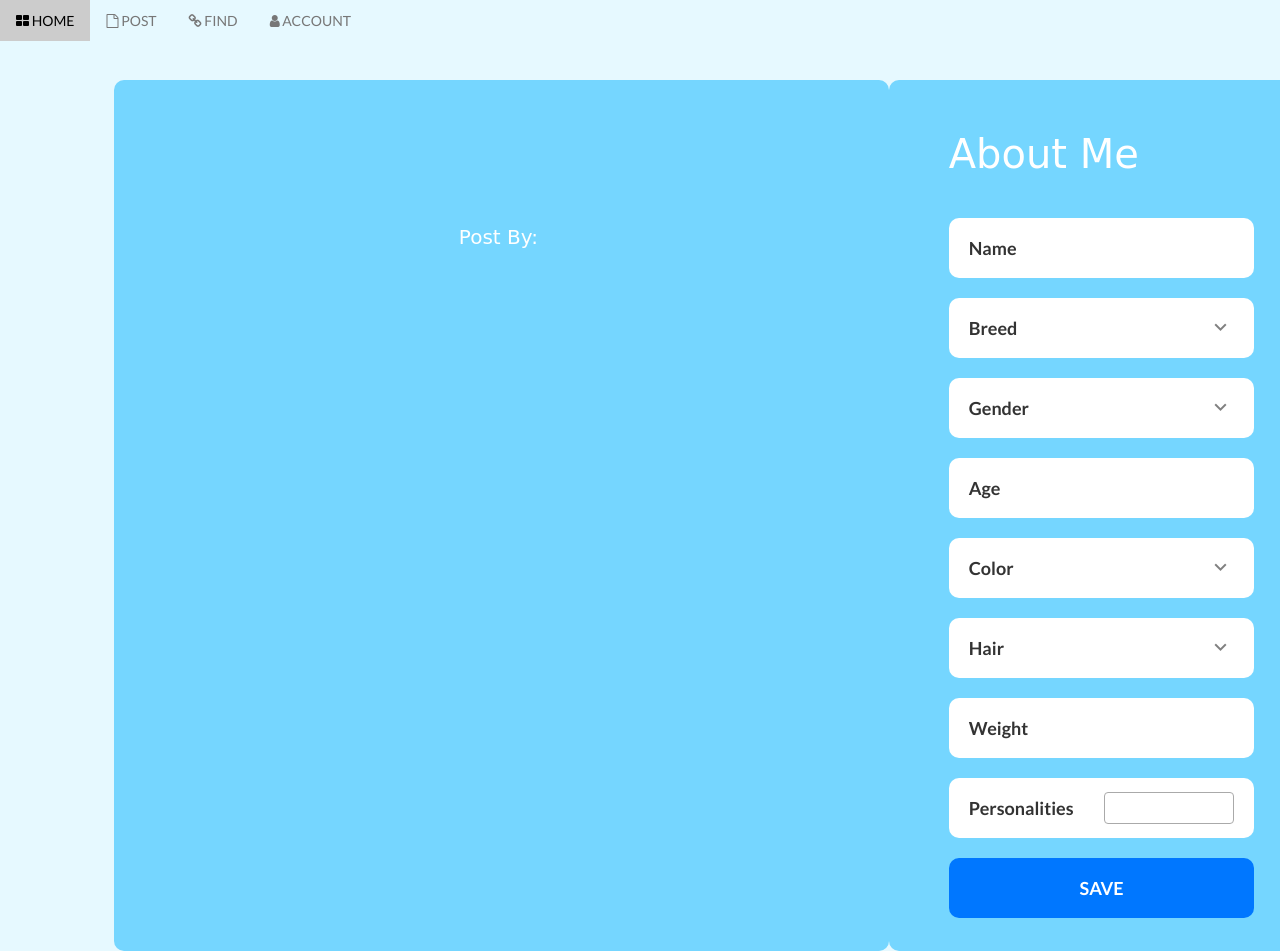
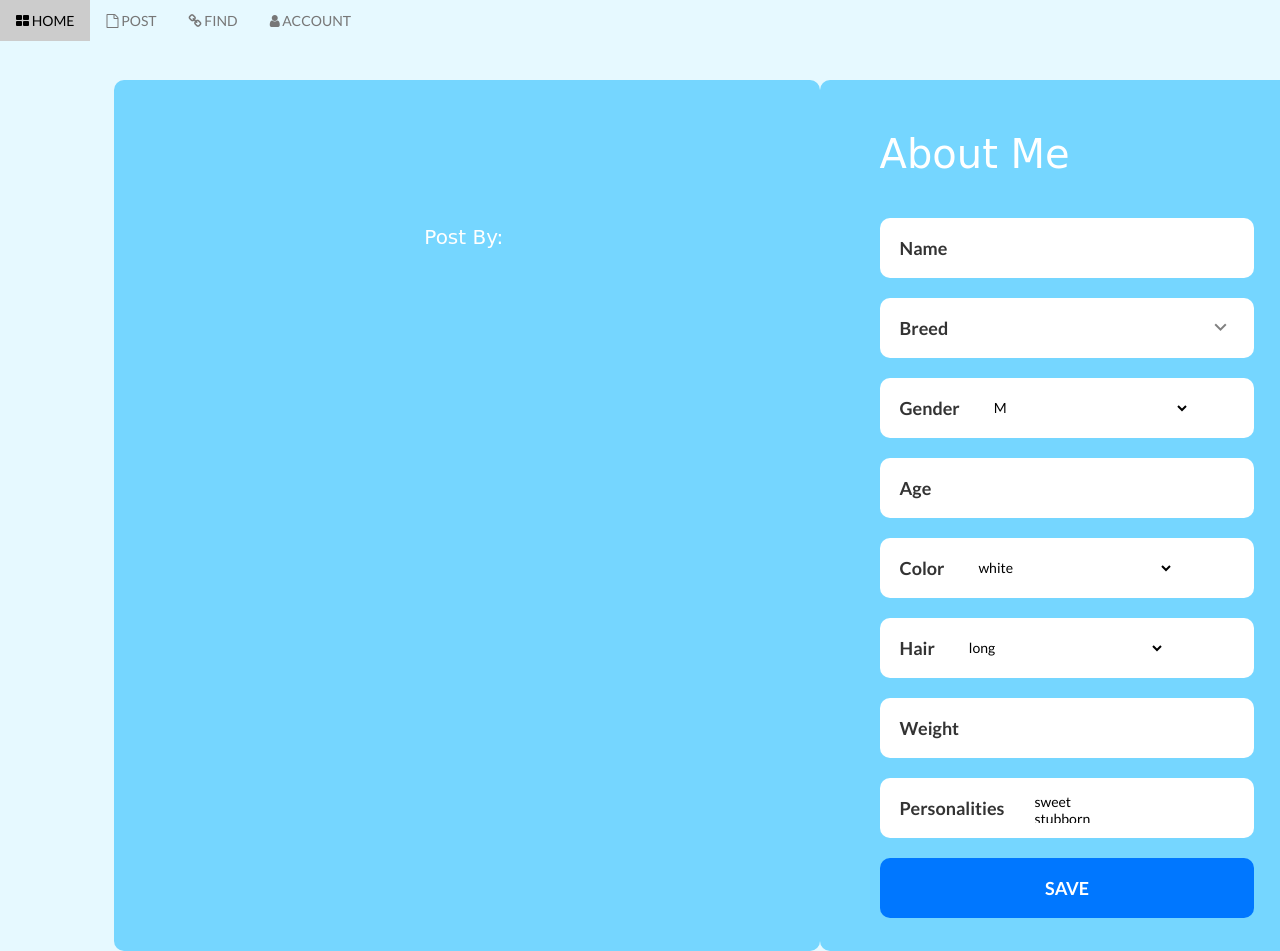
Before and after one commit to dargooo/Pet-Adoption, a Flask app: page /edit-dog/1/login/1 in a window 1280 px wide. Run offline with Flask 2, Linux system fonts and the light colour scheme; parts of the project's set-up code (start-up, migrations or seed data) failed here and were passed over; some libraries are stand-ins or nearby versions.

Commit message:
edit-dog

```diff
--- a/templates/edit-dog.html
+++ b/templates/edit-dog.html
@@ -37,6 +37,13 @@
         font-family: "Comic Sans MS", "Comic Sans", cursive;
         font-size: 20px;
         color: white;
+    }
+	.selections {
+	    border: none;
+	    width: 200px;
+	    height: 30px;
+	    background: white;
+	    margin: 0 0;
 	}
 </style>
 <body style="background-color:rgb(230,249,255);">
@@ -83,7 +90,7 @@
                         <div class="input-group-select">
                             <label class="label">breed</label>
                             <div class="input-group-icon rs-select2 js-select-simple select--no-search">
-                                <select name="breed" id="breed">
+                                <select name="breed" id="breed" class="selections">
                                     <option></option>
                                 </select>
                                 <div class="select-dropdown"></div>
@@ -91,15 +98,10 @@
                         </div>
                         <div class="input-group-select">
                             <label class="label">gender</label>
-                            <div class="input-group-icon rs-select2 js-select-simple select--no-search">
-                                <div class="select-dropdown">
-                                    <select name="gender" id="gender">
-                                        <option></option>
+                            <select name="gender" id="gender" class="selections">
                                 <option id="M">M</option>
                                 <option id="F">F</option>
                             </select>
-                                </div>
-                            </div>
                         </div>
 
                         <div class="input-group">
@@ -109,9 +111,7 @@
 
                         <div class="input-group-select">
                             <label class="label">Color</label>
-                            <div class="input-group-icon rs-select2 js-select-simple select--no-search">
-                                <select name="color" id="color">
-                                    <option></option>
+                            <select name="color" id="color" class="selections">
                                 <option>white</option>
                                 <option>brown</option>
                                 <option>black</option>
@@ -119,21 +119,15 @@
                                 <option>gray</option>
                                 <option>mix</option>
                             </select>
-                                <div class="select-dropdown"></div>
-                            </div>
                         </div>
                         <div class="input-group-select">
                             <label class="label">Hair</label>
-                            <div class="input-group-icon rs-select2 js-select-simple select--no-search">
-                                <select name="hair" id="hair">
-                                    <option></option>
+                            <select name="hair" id="hair" class="selections">
                                 <option>long</option>
                                 <option>medium</option>
                                 <option>short</option>
                                 <option>none</option>
                             </select>
-                                <div class="select-dropdown"></div>
-                            </div>
                         </div>
 
 						<div class="input-group">
@@ -143,9 +137,7 @@
 
                         <div class="input-group-select">
                             <label class="label">Personalities</label>
-                            <div class="input-group-icon rs-select2 js-select-simple select--no-search">
-                                <select name="personality" id="personality" multiple>
-                                    <option></option>
+                            <select name="personality" id="personality" multiple class="selections">
                                 <option>sweet</option>
                                 <option>stubborn</option>
                                 <option>proud</option>
@@ -163,8 +155,6 @@
                                 <option>wild</option>
                                 <option>needy</option>
                             </select>
-                                <div class="select-dropdown"></div>
-                            </div>
                         </div>
 
                     </div>
@@ -220,7 +210,7 @@
    					 }
 
 		            document.getElementById("age").placeholder      = obj.age;
-		            document.getElementById("color").placeholder      = obj.color;
+		            document.getElementById("color").value      = obj.color;
 		            document.getElementById("hair").placeholder      = obj.hair;
 		            document.getElementById("weight").placeholder      = obj.weight;
 		            document.getElementById("personality").placeholder = obj.personality;
```
Lines whose indentation alone changed are shown as unchanged.
